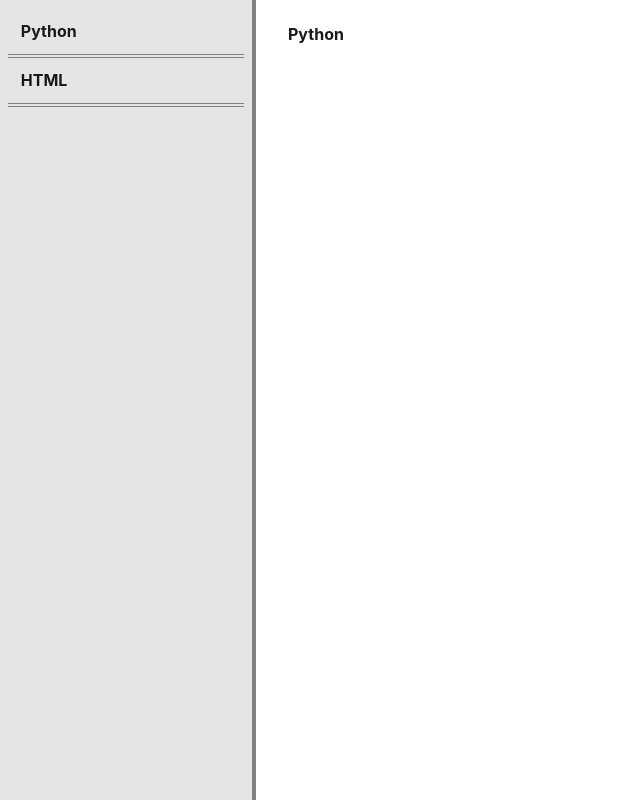
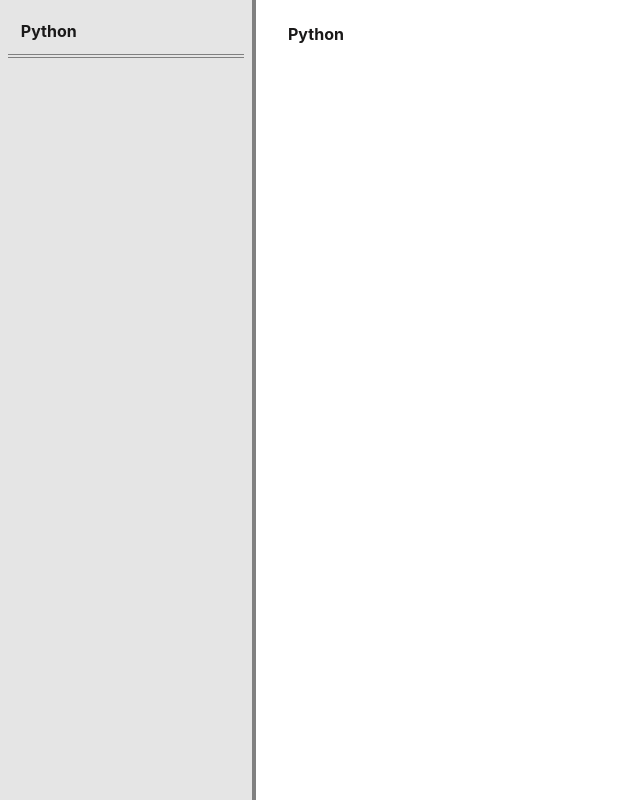
Before and after one commit to Da-Colon/reference-guide, a React (Create React App) app: page /python in a window 1280 px wide. Shown: the whole page, without its empty margins (0-640 px from the left). Built offline with nearby package versions, Linux system fonts and the light colour scheme.

Commit message:
commented out html for deployed site.

```diff
--- a/src/containers/navigation.js
+++ b/src/containers/navigation.js
@@ -16,7 +16,7 @@ class Navigation extends Component {
 
       <div className="container-nav">
         <PythonNav />
-        <HtmlNav />
+        {/* <HtmlNav /> */}
       </div>
 
 
```
